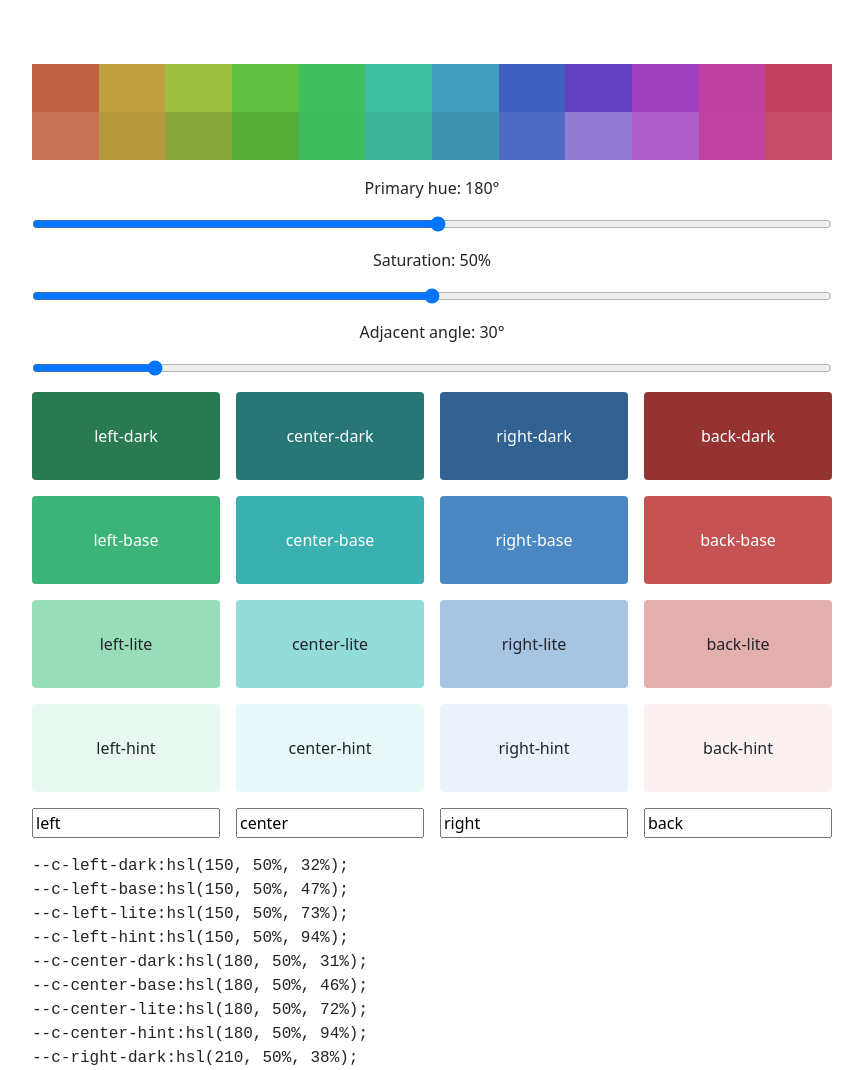
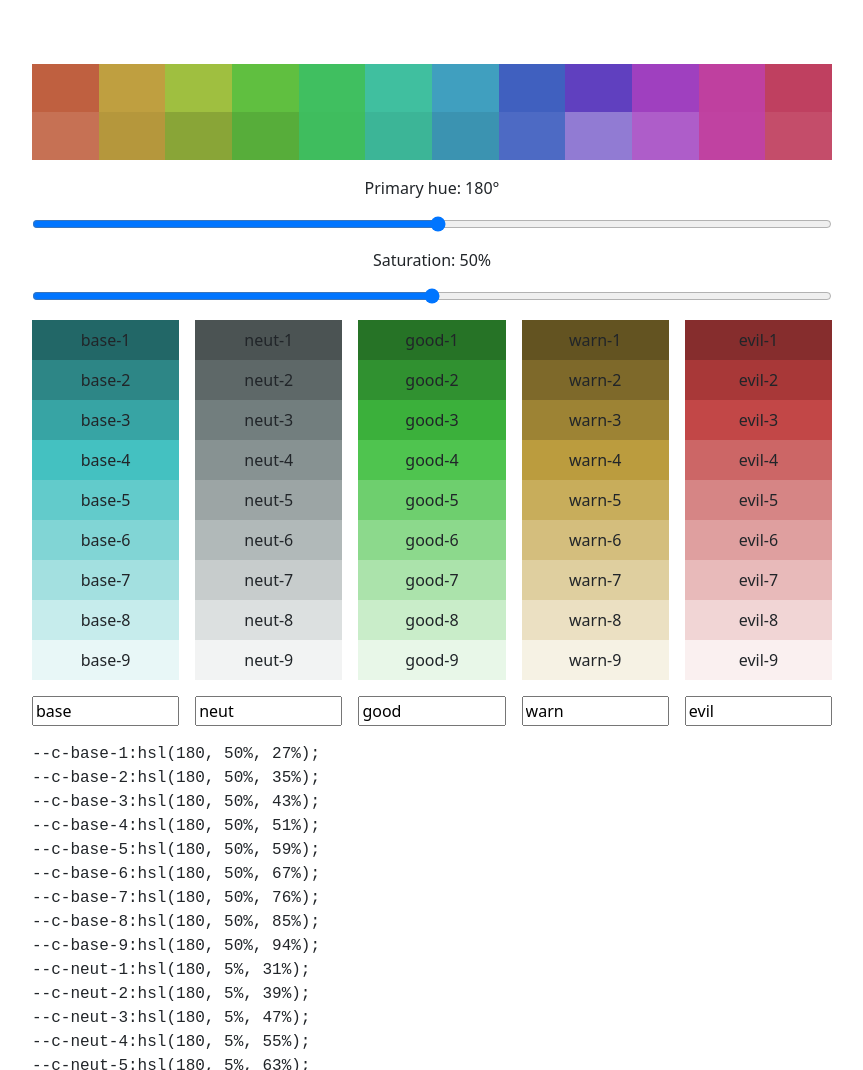
Before and after one commit to AliceCengal/palette-designer, a plain HTML site: page index.html in a window 1280 px wide. Shown: the top 1070 px of the page, without its empty margins (208-1071 px from the left). Drawn offline with nearby package versions, Linux system fonts and the light colour scheme.

Commit message:
change palette structure

```diff
--- a/app.js
+++ b/app.js
@@ -1,5 +1,5 @@
-var { useState, useMemo, useReducer } = preactHooks;
-var h = preact.h;
+const { useState, useMemo, useReducer } = preactHooks;
+const h = preact.h;
 
 export function App() {
 
@@ -8,28 +8,26 @@ export function App() {
   const [angle, setAngle] = useState(30)
   const [hueNames, setNames] = useReducer(
     switchReducer,
-    ['left', 'center', 'right', 'back']
+    ['base', 'neut', 'good', 'warn', 'evil']
   )
 
   const huePalette = useMemo(() => [
-    [hueNames[0], 360 - angle],
-    [hueNames[1], 0],
-    [hueNames[2], angle],
-    [hueNames[3], 180]
-  ], [hueNames, angle])
-
-  const mode = window.location.search
+    [hueNames[0], center],
+    [hueNames[1], center],
+    [hueNames[2], 120],
+    [hueNames[3], 45],
+    [hueNames[4], 0]
+  ], [hueNames, center])
 
   const palette = useMemo(() => {
     const theme = {}
 
     for (const [hue, hueval] of huePalette) {
-      for (const [lit, litval] of (mode ? litPalette2 : litPalette)) {
-        let sat = (mode ? (litval - 50) * 2 : saturation)
+      for (const [lit, litval] of litPalette2) {
         theme["--c-" + hue + '-' + lit] = "hsl(" +
-          ((center + hueval) % 360) + ", " + sat + "%, " +
-          Math.floor(litAdjust(((center + hueval) % 360), litval)) + "%)"
-        // litval + "%)"
+          hueval + ", " +
+          (hue === 'neut' ? 5 : saturation) + "%, " +
+          (hue === 'neut' ? litval : Math.floor(litAdjust(((hueval) % 360), litval))) + "%)"
       }
     }
 
@@ -66,23 +64,16 @@ export function App() {
           onChange: e => setCenter(Number(e.target.value)),
           min: 0, max: 355, step: 5
         }),
-        !mode && h("label", null, "Saturation: " + saturation.toString() + "%"),
-        !mode && h("input", {
+        h("label", null, "Saturation: " + saturation.toString() + "%"),
+        h("input", {
           type: "range",
           value: saturation,
           onChange: e => setSaturation(Number(e.target.value)),
           min: 0, max: 100, step: 2
-        }),
-        h("label", null, "Adjacent angle: " + angle.toString() + "\u00b0"),
-        h("input", {
-          type: "range",
-          value: angle,
-          onChange: e => setAngle(Number(e.target.value)),
-          min: 5, max: 175, step: 5
         })),
-      h('div', { class: (mode ? "palette2" : "palette"), style: palette },
+      h('div', { class: "palette2", style: palette },
         ...(
-          (mode ? litPalette2 : litPalette).map(([lit, litval]) =>
+          litPalette2.map(([lit, litval]) =>
             huePalette.flatMap(([hue, hueval]) =>
               h('div', {
                 id: hue + '-' + lit,
@@ -116,15 +107,8 @@ export function App() {
   )
 }
 
-const litPalette = [
-  ['dark', 35],
-  ['base', 50],
-  ['lite', 75],
-  ['hint', 95]
-]
-
 const litPalette2 = Array(9).fill(1).map((i, ix) =>
-  [(ix + 1).toString(), 55 + ix * 5]
+  [(ix + 1).toString(), 31 + ix * 8]
 )
 
 function switchReducer(s, a) {
--- a/index.html
+++ b/index.html
@@ -1,13 +1,15 @@
-<!doctype html>
+<!DOCTYPE html>
 <html lang="en">
-
   <head>
     <meta charset="utf-8" />
-  <meta name="viewport" content="width=device-width, initial-scale=1">
+    <meta name="viewport" content="width=device-width, initial-scale=1" />
     <title>Palette designer</title>
-  <link rel="shortcut icon" href="favicon.ico">
+    <link rel="shortcut icon" href="favicon.ico" />
 
-  <link rel="stylesheet" href="https://cdn.jsdelivr.net/npm/bootstrap@5.0.2/dist/css/bootstrap-reboot.min.css">
+    <link
+      rel="stylesheet"
+      href="https://cdn.jsdelivr.net/npm/bootstrap@5.0.2/dist/css/bootstrap-reboot.min.css"
+    />
 
     <script src="https://unpkg.com/preact@latest/dist/preact.min.js"></script>
     <script src="https://unpkg.com/preact@latest/hooks/dist/hooks.umd.js"></script>
@@ -30,31 +32,25 @@
         gap: 1rem;
       }
 
-    .palette {
-      display: grid;
-      grid-template-columns: repeat(4, 1fr);
-      gap: 1rem;
-    }
-
       .palette2 {
         display: grid;
-      grid-template-columns: repeat(4, 1fr);
+        grid-template-columns: repeat(5, 1fr);
         column-gap: 1rem;
       }
 
-    .palette>div {
+      .palette > div {
         text-align: center;
         padding-block: 2rem;
         border-radius: 4px;
       }
 
-    .palette2>div {
+      .palette2 > div {
         text-align: center;
         padding-block: 0.5rem;
       }
 
-    .palette>div[id*="base"],
-    .palette>div[id*="dark"] {
+      .palette > div[id*="base"],
+      .palette > div[id*="dark"] {
         color: white;
       }
 
@@ -84,10 +80,9 @@
 
   <body>
     <script type="module">
-    import { App } from "./app.js"
+      import { App } from "./app.js";
 
       preact.render(preact.h(App), document.body);
     </script>
   </body>
-
 </html>
```
Lines whose indentation alone changed are shown as unchanged.
